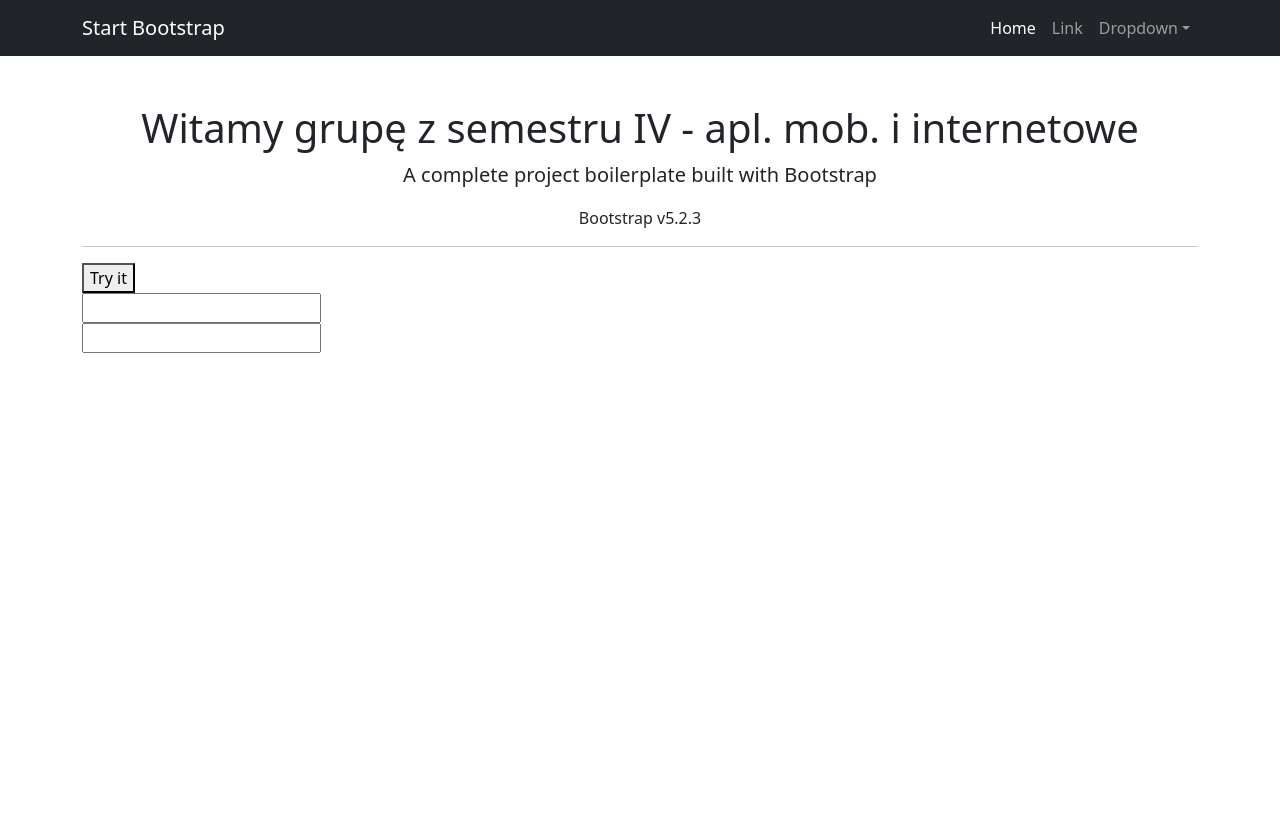
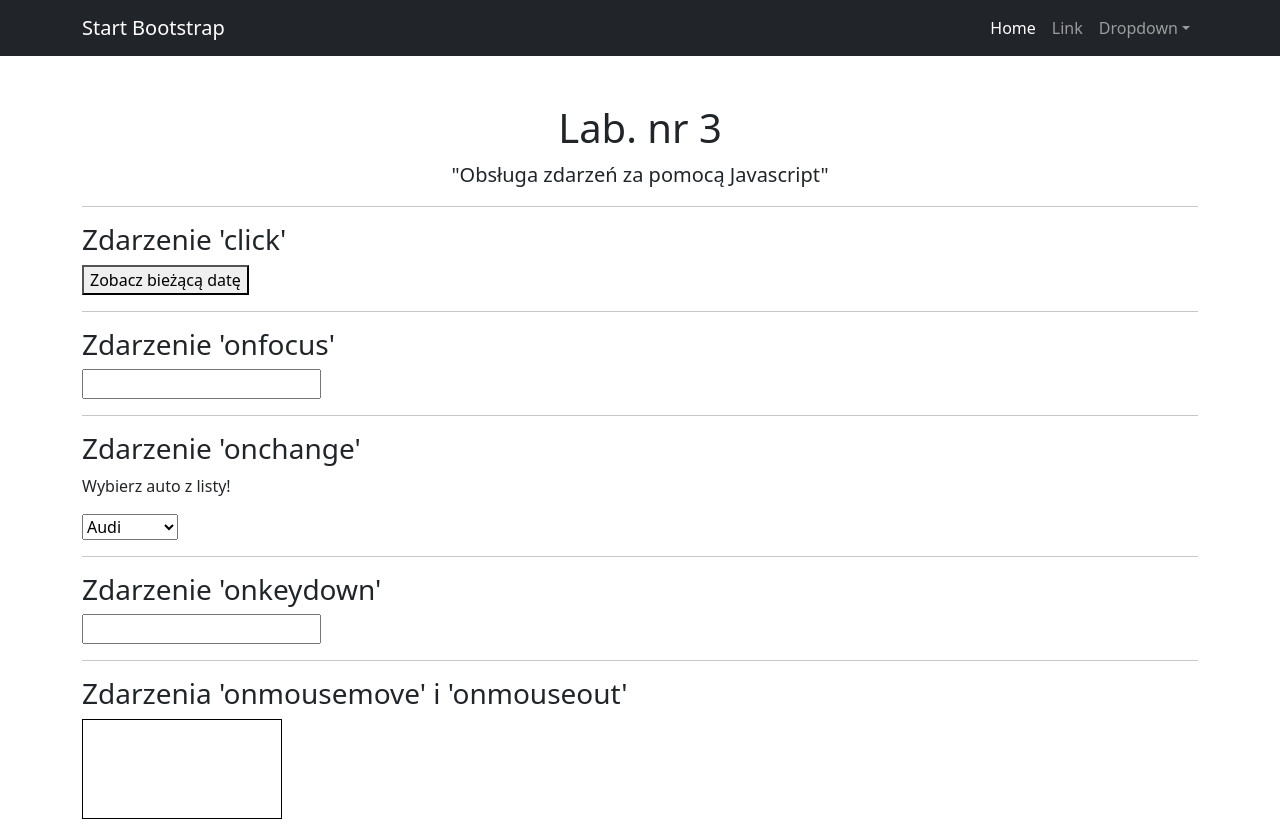
Before and after one commit to zacniewski/materials-about-markup-and-scripting-languages, a plain HTML site: page lab3/index.html in a window 1280 px wide. Before the commit the page ends 800 px from the top, so only its background shows below. Drawn offline with nearby package versions, Linux system fonts and the light colour scheme.

Commit message:
Added files to lab. #3

```diff
--- /dev/null
+++ b/lab3/css/div-style.css
@@ -0,0 +1,5 @@
+div#demo-div {
+  width: 200px;
+  height: 100px;
+  border: 1px solid black;
+}
--- a/lab3/index.html
+++ b/lab3/index.html
@@ -5,11 +5,12 @@
         <meta name="viewport" content="width=device-width, initial-scale=1, shrink-to-fit=no" />
         <meta name="description" content="" />
         <meta name="author" content="" />
-        <title>Bare - Start Bootstrap Template</title>
+        <title>Obsługa zdarzeń</title>
         <!-- Favicon-->
         <link rel="icon" type="image/x-icon" href="assets/favicon.ico" />
         <!-- Core theme CSS (includes Bootstrap)-->
         <link href="css/styles.css" rel="stylesheet" />
+        <link href="css/div-style.css" rel="stylesheet" />
     </head>
     <body>
         <!-- Responsive navbar-->
@@ -37,17 +38,43 @@
         <!-- Page content-->
         <div class="container">
             <div class="text-center mt-5">
-                <h1>Witamy grupę z semestru IV - apl. mob. i internetowe</h1>
-                <p class="lead">A complete project boilerplate built with Bootstrap</p>
-                <p>Bootstrap v5.2.3</p>
+                <h1>Lab. nr 3</h1>
+                <p class="lead">"Obsługa zdarzeń za pomocą Javascript"</p>
             </div>
+
             <hr>
+            <h3>Zdarzenie 'click'</h3>
+            <button id="myBtn">Zobacz bieżącą datę</button><br>
+            <p id="demoClick"></p>
 
-            <button id="myBtn">Try it</button><br>
-            <input type="text" onkeypress="myFunction()"><br>
-            <input type="text" onfocus="myFunction()">
+            <hr>
+            <h3>Zdarzenie 'onfocus'</h3>
+            <input type="text" id='fname'>
+
+            <hr>
+            <h3>Zdarzenie 'onchange'</h3>
+            <p>Wybierz auto z listy!</p>
+
+            <select id="mySelect" onchange="myFunctionChange()">
+              <option value="Audi">Audi</option>
+              <option value="BMW">BMW</option>
+              <option value="Mercedes">Mercedes</option>
+              <option value="Volvo">Volvo</option>
+            </select>
+            <p id="demoSelect"></p>
+
+            <hr>
+            <h3>Zdarzenie 'onkeydown'</h3>
+            <input type="text" onkeydown="myOnKeyDownFunction()">
+            <p id="demoKeyDown"></p>
+
+            <hr>
+            <h3>Zdarzenia 'onmousemove' i 'onmouseout'</h3>
+            <div id="demo-div" onmousemove="myFunctionOnMouseMove(event)" onmouseout="clearCoordinates()"></div>
+            <p id="demoOnMouseMove"></p>
 
         </div>
+
         <!-- Bootstrap core JS-->
         <script src="https://cdn.jsdelivr.net/npm/bootstrap@5.2.3/dist/js/bootstrap.bundle.min.js"></script>
         <!-- Core theme JS-->
--- a/lab3/js/scripts.js
+++ b/lab3/js/scripts.js
@@ -1,5 +1,32 @@
-function myFunction() {
-  alert ("Hello World!");
+function displayDate() {
+  document.getElementById("demoClick").innerHTML = Date();
 }
 
-document.getElementById('myBtn').addEventListener("mouseover", myFunction);
+function myFunctionChange() {
+  let x = document.getElementById("mySelect").value;
+  document.getElementById("demoSelect").innerHTML = "Wybrałeś: " + x;
+}
+
+
+function myFocusFunction() {
+  document.getElementById("fname").style.backgroundColor = "red";
+}
+
+function myOnKeyDownFunction() {
+  document.getElementById("demoKeyDown").innerHTML = "Wcisnąłeś klawisz wewnątrz pola input";
+}
+
+function myFunctionOnMouseMove(e) {
+  let x = e.clientX;
+  let y = e.clientY;
+  let coor = "Współrzędne: (" + x + "," + y + ")";
+  document.getElementById("demoOnMouseMove").innerHTML = coor;
+}
+
+function clearCoordinates() {
+  document.getElementById("demoOnMouseMove").innerHTML = "";
+}
+
+
+document.getElementById("myBtn").addEventListener("click", displayDate);
+document.getElementById("fname").onfocus = function() {myFocusFunction()};
```
